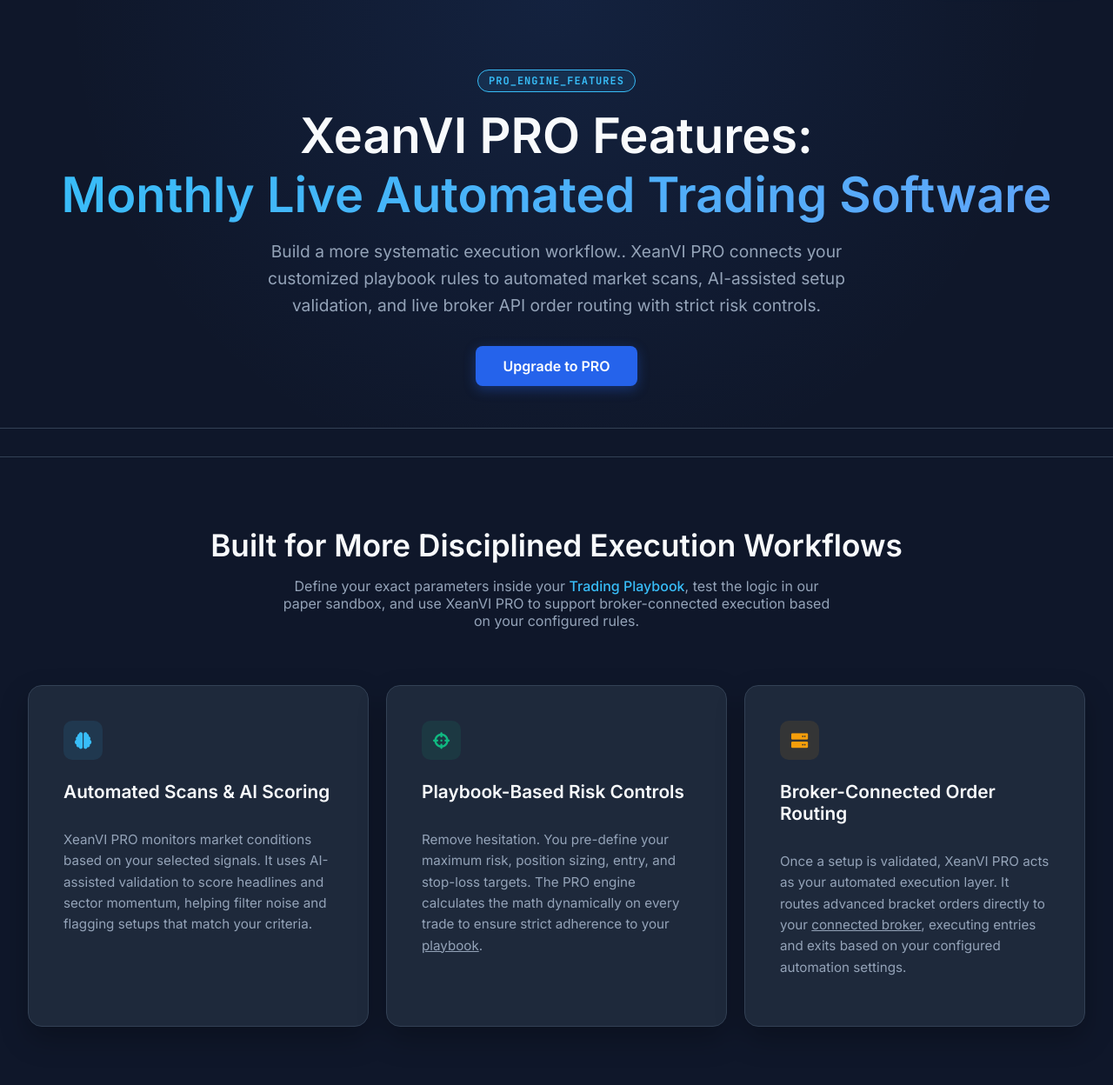
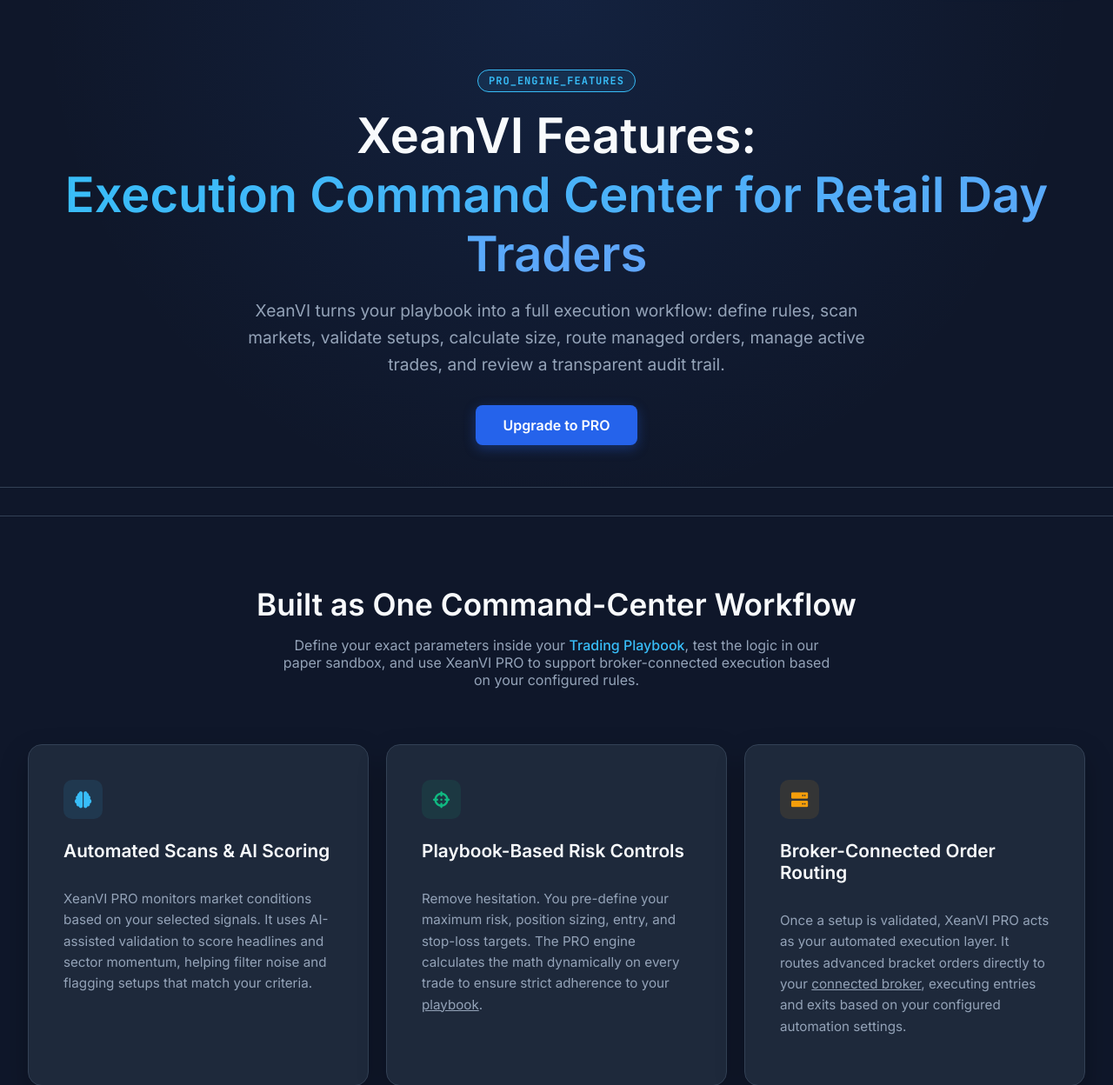
Before and after one commit to TroyS0326/trader, a Flask app: page /features in a window 1280 px wide. Shown: the part 70-1318 px from the top of the page at 87% size. Run offline with Flask 3, Linux system fonts and the light colour scheme; parts of the project's set-up code (start-up, migrations or seed data) failed here and were passed over; some libraries are stand-ins or nearby versions.

Commit message:
Refine website positioning to execution command center messaging

```diff
--- a/templates/broker_integration.html
+++ b/templates/broker_integration.html
@@ -345,7 +345,7 @@
 
         <section class="section-pad" style="background: #060b14;">
             <div class="container" style="max-width: 800px;">
-                <h2 style="font-size: 2rem; text-align: center; margin-bottom: 3rem;">Broker Integration FAQs</h2>
+                <h2 style="font-size: 2rem; text-align: center; margin-bottom: 3rem;">Supported Broker API Workflows FAQs</h2>
 
                 <details class="faq-details">
                     <summary>Which brokers does XeanVI currently support?</summary>
--- a/templates/features.html
+++ b/templates/features.html
@@ -5,7 +5,7 @@
     <meta charset="UTF-8">
     <meta name="viewport" content="width=device-width, initial-scale=1.0, viewport-fit=cover">
 
-    <title>XeanVI PRO Features | Live Automated Trading Software Tools</title>
+    <title>XeanVI Features | AI-Powered Execution Command Center</title>
     <meta name="description" content="Explore XeanVI PRO features: automated market scans, AI-assisted setup validation, playbook-based rules, and live broker API order routing with strict risk controls.">
 
     <meta name="robots" content="index, follow, max-image-preview:large">
@@ -70,12 +70,12 @@
           "operatingSystem": "Web",
           "description": "XeanVI PRO is a live automated trading software platform. It features market scanning, AI-assisted setup scoring, playbook-based logic, user-defined risk controls, paper trading sandboxes, and supported broker API connection tools for automated execution.",
           "featureList": [
-            "Automated Market Scans",
-            "AI-Assisted Setup Scoring",
+            "Playbook Engine",
+            "AI-Assisted Setup Validation",
             "Playbook-Based Trading Rules",
-            "Live Broker-Connected Execution",
-            "Automated Order Routing",
-            "Paper Trading Mode"
+            "Supported Broker Order Routing",
+            "Trade Management Workflow",
+            "Execution Audit Trail"
           ],
           "publisher": {
             "@id": "https://xeanvi.com/#organization"
@@ -107,9 +107,9 @@
         <header class="page-header" style="padding-top: 5rem; padding-bottom: 3rem; text-align: center;">
             <div class="container">
                 <div class="badge-pill" style="font-family: 'JetBrains Mono', monospace; margin: 0 auto 1rem;">PRO_ENGINE_FEATURES</div>
-                <h1 style="font-size: clamp(2.5rem, 5vw, 3.5rem); font-weight: 800; margin-bottom: 1rem;">XeanVI PRO Features:<br><span class="text-gradient">Monthly Live Automated Trading Software</span></h1>
+                <h1 style="font-size: clamp(2.5rem, 5vw, 3.5rem); font-weight: 800; margin-bottom: 1rem;">XeanVI Features:<br><span class="text-gradient">Execution Command Center for Retail Day Traders</span></h1>
                 <p style="font-size: 1.2rem; color: var(--text-muted); max-width: 760px; margin: 0 auto; line-height: 1.6;">
-                    Build a more systematic execution workflow.. XeanVI PRO connects your customized playbook rules to automated market scans, AI-assisted setup validation, and live broker API order routing with strict risk controls.
+                    XeanVI turns your playbook into a full execution workflow: define rules, scan markets, validate setups, calculate size, route managed orders, manage active trades, and review a transparent audit trail.
                 </p>
                 <div style="margin-top: 2rem;">
                     {% if current_user.is_authenticated %}
@@ -124,7 +124,7 @@
         <section class="section-pad" style="border-top: 1px solid var(--border-color);">
             <div class="container">
                 <div style="text-align: center; margin-bottom: 4rem;">
-                    <h2 style="font-size: 2.2rem; margin-bottom: 1rem;">Built for More Disciplined Execution Workflows</h2>
+                    <h2 style="font-size: 2.2rem; margin-bottom: 1rem;">Built as One Command-Center Workflow</h2>
                     <p style="color: var(--text-muted); max-width: 650px; margin: 0 auto;">
                         Define your exact parameters inside your <a href="/playbook" style="color: var(--accent-blue); text-decoration: none; font-weight: 500;">Trading Playbook</a>, test the logic in our paper sandbox, and use XeanVI PRO to support broker-connected execution based on your configured rules.
                     </p>
--- a/templates/footer.html
+++ b/templates/footer.html
@@ -43,10 +43,10 @@
 
 <footer class="footer" style="padding: 3rem 0; border-top: 1px solid var(--border-color); text-align: center; color: var(--text-muted); font-size: 0.9rem; background: var(--bg-main);">
     <div class="container">
-        <p>&copy; 2026 XeanVI. Systematic Execution Tools.</p>
+        <p>&copy; 2026 XeanVI. AI-Powered Execution Command Center.</p>
 
         <p style="margin-top: 0.5rem; font-size: 0.8rem; max-width: 800px; margin-left: auto; margin-right: auto; line-height: 1.5;">
-            Disclaimer: Trading involves significant risk. This software is a tool that executes trades based strictly on parameters you provide. Past performance does not guarantee future results. Test in Sandbox mode before using real capital.
+            Disclaimer: Trading involves significant risk. This software follows user-defined rules and routes broker-connected instructions through supported APIs you authorize. Past performance does not guarantee future results. Test in Sandbox mode before using real capital.
         </p>
 
         <div class="xean-footer-link-row">
--- a/templates/login.html
+++ b/templates/login.html
@@ -230,7 +230,7 @@
 
             <div class="auth-body">
                 <p style="font-size: 0.85rem; color: var(--text-muted); margin-bottom: 1.5rem; line-height: 1.6; text-align: center;">
-                    Welcome back. Sign in to access your trading dashboard, review your
+                    Welcome back to your command center. Sign in to access your trading dashboard, review your
                     <a href="/playbook" style="color: var(--accent-blue); text-decoration: none;">Trading Playbook</a>,
                     and configure your broker connection settings and
                     <a href="/features" style="color: var(--accent-blue); text-decoration: none;">PRO tools</a>.
--- a/templates/signup.html
+++ b/templates/signup.html
@@ -273,7 +273,7 @@
                 <div class="sys-status">PRO_SYSTEM_INITIALIZATION</div>
                 <h2 style="font-size: 2rem; margin-bottom: 1rem; letter-spacing: -0.5px; line-height: 1.2;">Build Your Automated Workflow</h2>
                 <p style="color: var(--text-muted); font-size: 1rem; line-height: 1.6; margin-bottom: 1rem;">
-                    Create your account, define your playbook, and upgrade to XeanVI PRO to automate market scans, validation, and broker-connected order-routing workflows through your supported broker API.
+                    Create your execution workspace, define your playbook, and upgrade to XeanVI PRO to automate market scans, validation, and broker-connected order-routing workflows through your supported broker API.
                 </p>
 
                 <ul class="trust-list">
```
Also changed, not shown: templates/landing.html (+7 -7 lines), templates/playbook.html (+7 -7 lines), templates/transparency.html (+4 -4 lines).
